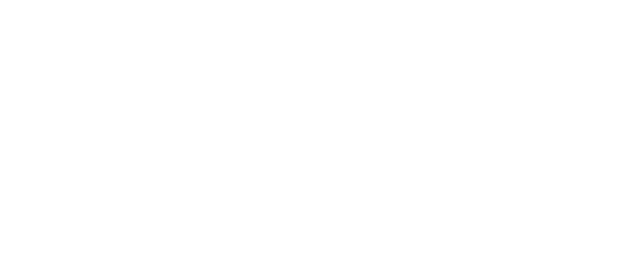
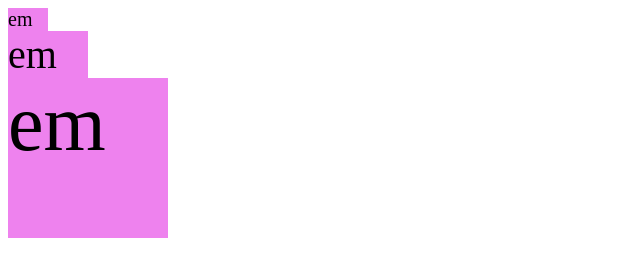
Before and after one commit to khaanhdoan40-cell/bai55-dv-em, a plain HTML site: page index.html in a window 1280 px wide. Shown: the whole page, without its empty margins (0-640 px from the left). Drawn offline with Linux system fonts and the light colour scheme.

Commit message:
1. đơn vị em

```diff
--- a/index.html
+++ b/index.html
@@ -6,5 +6,18 @@
     <link rel="stylesheet" href="style.css" />
     <title>Bài 55 đơn vị em</title>
   </head>
-  <body></body>
+  <body>
+    <!-- <div class="parent">
+      <div class="child">em</div>
+    </div> -->
+    <div class="parent">
+      <div class="child">
+        em
+        <div class="child">
+          em
+          <div class="child">em</div>
+        </div>
+      </div>
+    </div>
+  </body>
 </html>
--- a/style.css
+++ b/style.css
@@ -0,0 +1,27 @@
+/*
+Thẻ cha và con không có font size
+Lấy theo font-size root(HTML) */
+/* .child {
+  /*   */
+/* font-size: 10px; */
+/*
+  width: 10em;
+  height: 10em;
+  background-color: violet;
+}
+.parent {
+  font-size: 2em;
+}
+  */
+/* 10px : 2*10=20px */
+/* 20px : 2*20=40px */
+/* 40px : 2*40=80px */
+.parent {
+  font-size: 10px;
+}
+.child {
+  font-size: 2em;
+  width: 2em;
+  height: 2em;
+  background-color: violet;
+}
```
